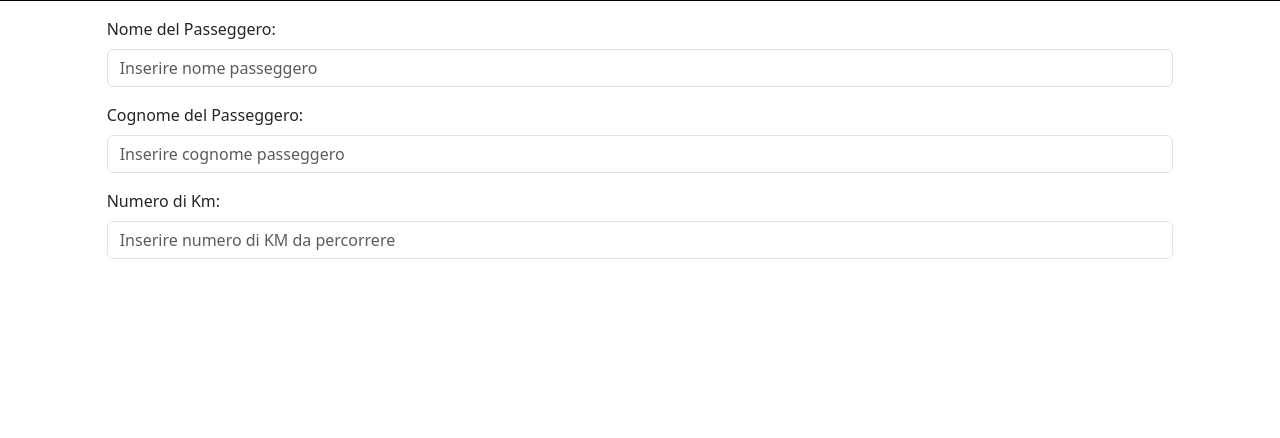
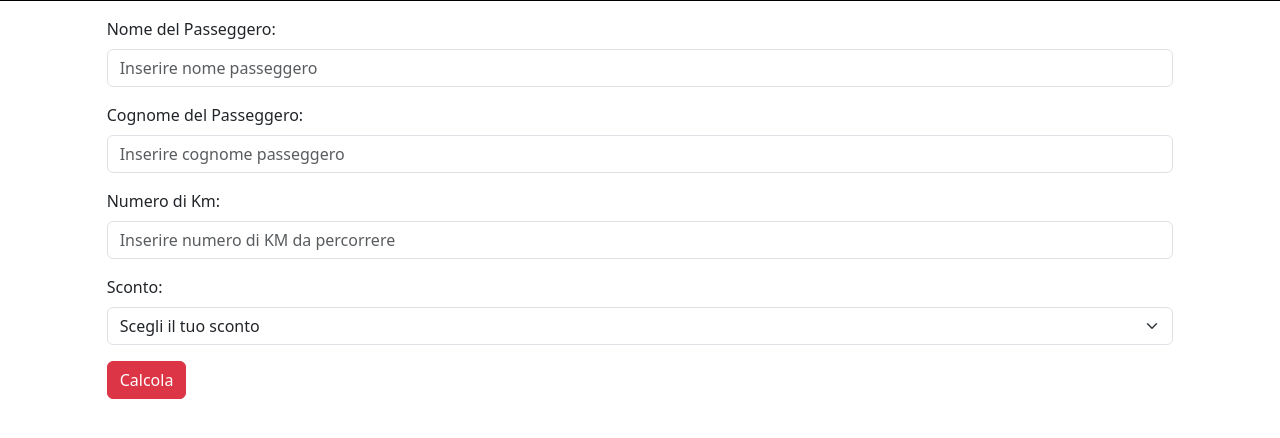
Before and after one commit to savit95/js-biglietto-treno-form, a plain HTML site: page index.html in a window 1280 px wide. Shown: the part 90-528 px from the top of the page. Drawn offline with nearby package versions, Linux system fonts and the light colour scheme.

Commit message:
Complete form creation

```diff
--- a/index.html
+++ b/index.html
@@ -31,8 +31,21 @@
                 <label for="number-km" class="form-label">Numero di Km:</label>
                 <input type="number" class="form-control" id="number-km" placeholder="Inserire numero di KM da percorrere" required>
             </div>
+            <div class="mb-3 ">
+                <label for="deal" class="form-label">Sconto:</label>
+                <select id="deal" class="form-select" aria-label="Default select example">
+                    <option selected>Scegli il tuo sconto</option>
+                    <option value="1">Prezzo intero</option>
+                    <option value="2">Sconto studenti</option>
+                    <option value="3">Sconto over 65</option>
+                </select>
+            </div>
+            <div class="mb-3">
+                <button id="calculate-button" class="btn btn-danger " type="submit">Calcola</button>
+            </div>
         </form>
     </main>
+
 
 
 
```
